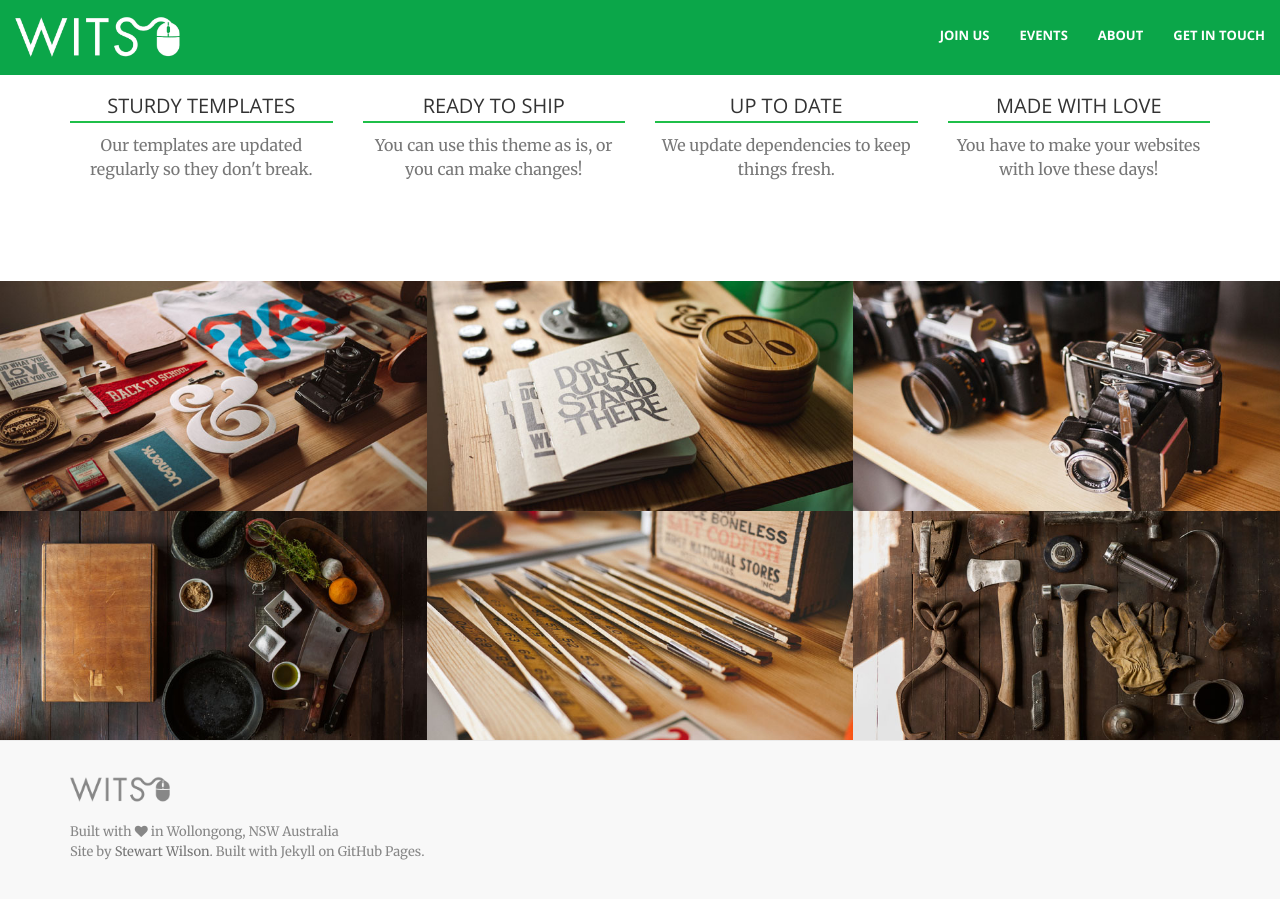
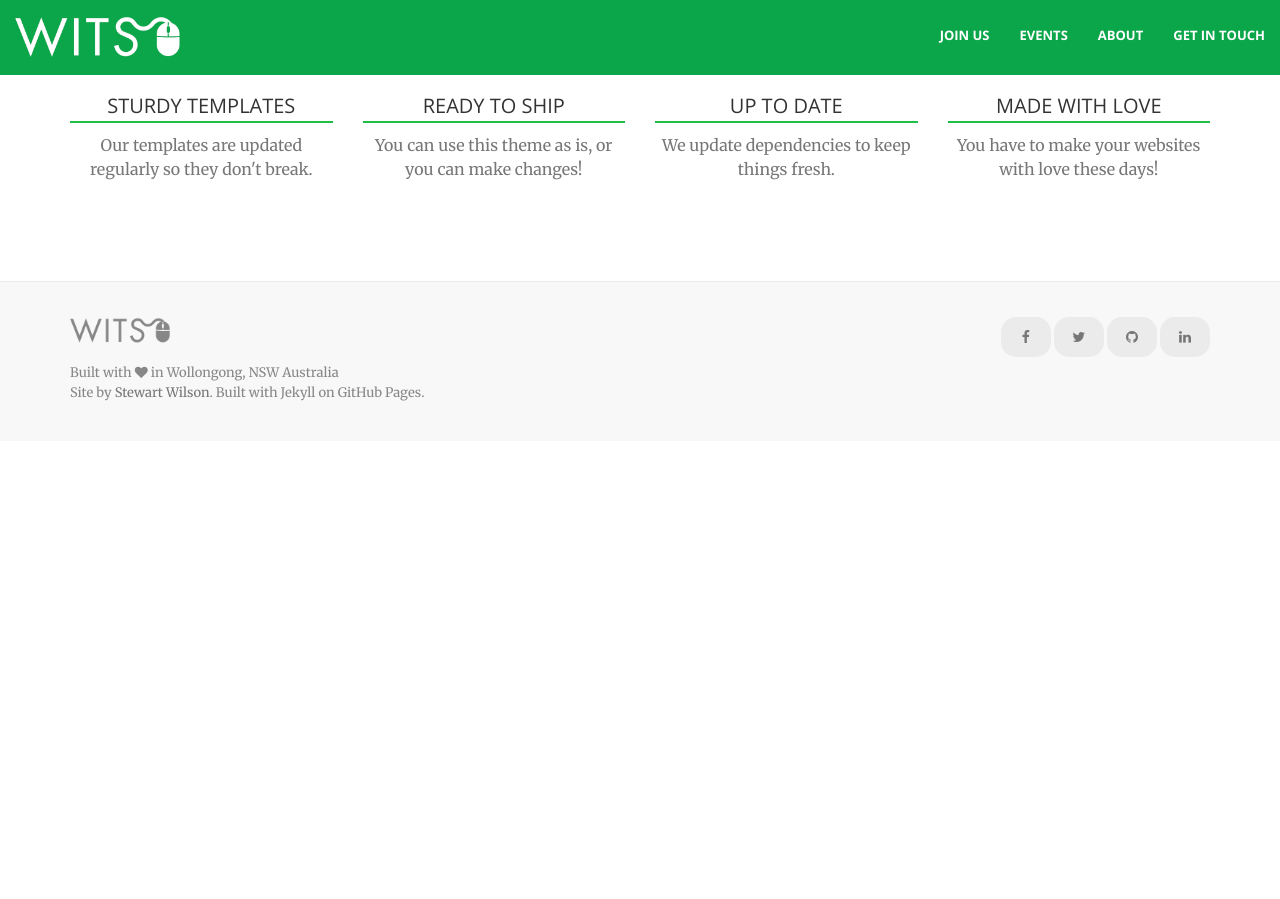
Before and after one commit to uwits/uwits.github.io, a Jekyll site: the page built from index.html, in a window 1280 px wide and 900 px high, scrolled down 1563 px. Built offline with Jekyll 4.4.1, drawn with Linux system fonts in a browser that asks for light colours; after the commit the page ends 2004 px from its top, so only the background shows below that.

Commit message:
social logos at the bottom. remove portfolio part of templte on home page

```diff
--- a/_includes/footer.html
+++ b/_includes/footer.html
@@ -1,7 +1,11 @@
 <section id="footer">
    <div class="container">
        <div class="row">
-           <div class="col-lg-8">
+           <div class="col-md-6 col-md-push-6 social-logos">
+               <p><a href="#" class="btn btn-primary"><i class="fa fa-facebook"></i></a> <a href="#" class="btn btn-primary"><i class="fa fa-twitter"></i></a> <a href="#" class="btn btn-primary"><i class="fa fa-github"></i></a> <a href="#" class="btn btn-primary"><i class="fa fa-linkedin"></i></a></p>
+           </div>
+
+           <div class="col-md-6 col-md-pull-6 footer-left">
                <p><img src="/img/witslogo_footer.png" /></p>
                <p>Built with <i class="fa fa-heart"></i> in Wollongong, NSW Australia</p>
                <p>Site by <a href="http://stewartw.net">Stewart Wilson</a>. Built with Jekyll on GitHub Pages.</p>
--- a/css/creative.css
+++ b/css/creative.css
@@ -291,8 +291,12 @@ header .header-content .header-content-inner p {
     	margin-top: 10px;
     }
 
-    #footer p {
+    .footer-left p {
         text-align: left !important;
+    }
+
+    .social-logos p {
+        text-align: right !important;
     }
 }
 
@@ -569,6 +573,22 @@ h3 {
     color: #767676;
 }
 
+.social-logos p {
+    text-align: center;
+    margin-bottom: 25px !important;
+}
+
+.social-logos .btn {
+    width: 50px;
+    padding: 10px;
+    border-radius: 15px;
+    background: #ebebeb;
+}
+
+.social-logos i {
+    color: #767676;
+}
+
 /* Events Page */
 
 .event-listing h4 {
--- a/index.html
+++ b/index.html
@@ -59,103 +59,6 @@ title: Home
         </div>
     </section>
 
-    <section class="no-padding" id="portfolio">
-        <div class="container-fluid">
-            <div class="row no-gutter">
-                <div class="col-lg-4 col-sm-6">
-                    <a href="#" class="portfolio-box">
-                        <img src="img/portfolio/1.jpg" class="img-responsive" alt="">
-                        <div class="portfolio-box-caption">
-                            <div class="portfolio-box-caption-content">
-                                <div class="project-category text-faded">
-                                    Category
-                                </div>
-                                <div class="project-name">
-                                    Project Name
-                                </div>
-                            </div>
-                        </div>
-                    </a>
-                </div>
-                <div class="col-lg-4 col-sm-6">
-                    <a href="#" class="portfolio-box">
-                        <img src="img/portfolio/2.jpg" class="img-responsive" alt="">
-                        <div class="portfolio-box-caption">
-                            <div class="portfolio-box-caption-content">
-                                <div class="project-category text-faded">
-                                    Category
-                                </div>
-                                <div class="project-name">
-                                    Project Name
-                                </div>
-                            </div>
-                        </div>
-                    </a>
-                </div>
-                <div class="col-lg-4 col-sm-6">
-                    <a href="#" class="portfolio-box">
-                        <img src="img/portfolio/3.jpg" class="img-responsive" alt="">
-                        <div class="portfolio-box-caption">
-                            <div class="portfolio-box-caption-content">
-                                <div class="project-category text-faded">
-                                    Category
-                                </div>
-                                <div class="project-name">
-                                    Project Name
-                                </div>
-                            </div>
-                        </div>
-                    </a>
-                </div>
-                <div class="col-lg-4 col-sm-6">
-                    <a href="#" class="portfolio-box">
-                        <img src="img/portfolio/4.jpg" class="img-responsive" alt="">
-                        <div class="portfolio-box-caption">
-                            <div class="portfolio-box-caption-content">
-                                <div class="project-category text-faded">
-                                    Category
-                                </div>
-                                <div class="project-name">
-                                    Project Name
-                                </div>
-                            </div>
-                        </div>
-                    </a>
-                </div>
-                <div class="col-lg-4 col-sm-6">
-                    <a href="#" class="portfolio-box">
-                        <img src="img/portfolio/5.jpg" class="img-responsive" alt="">
-                        <div class="portfolio-box-caption">
-                            <div class="portfolio-box-caption-content">
-                                <div class="project-category text-faded">
-                                    Category
-                                </div>
-                                <div class="project-name">
-                                    Project Name
-                                </div>
-                            </div>
-                        </div>
-                    </a>
-                </div>
-                <div class="col-lg-4 col-sm-6">
-                    <a href="#" class="portfolio-box">
-                        <img src="img/portfolio/6.jpg" class="img-responsive" alt="">
-                        <div class="portfolio-box-caption">
-                            <div class="portfolio-box-caption-content">
-                                <div class="project-category text-faded">
-                                    Category
-                                </div>
-                                <div class="project-name">
-                                    Project Name
-                                </div>
-                            </div>
-                        </div>
-                    </a>
-                </div>
-            </div>
-        </div>
-    </section>
-
     <!--<aside class="bg-dark">
         <div class="container text-center">
             <div class="call-to-action">
```
